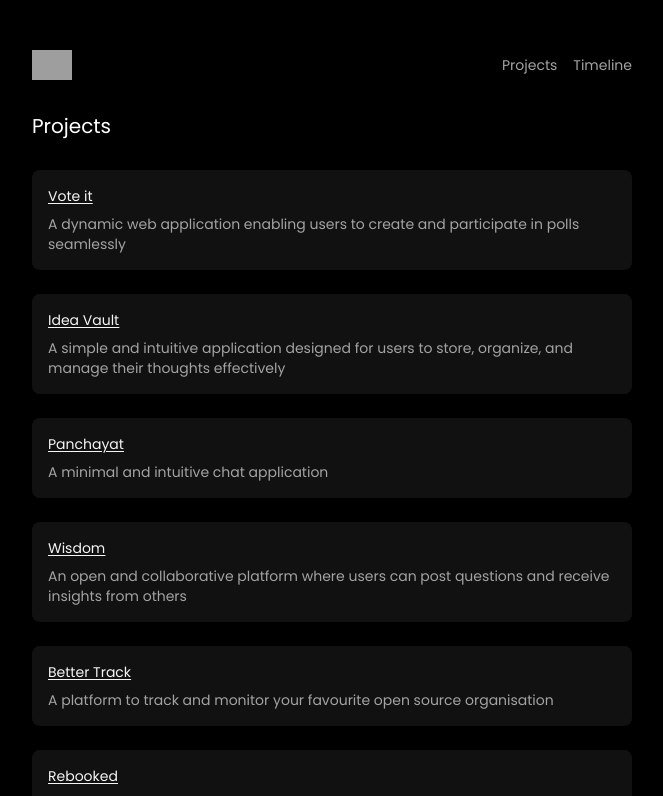
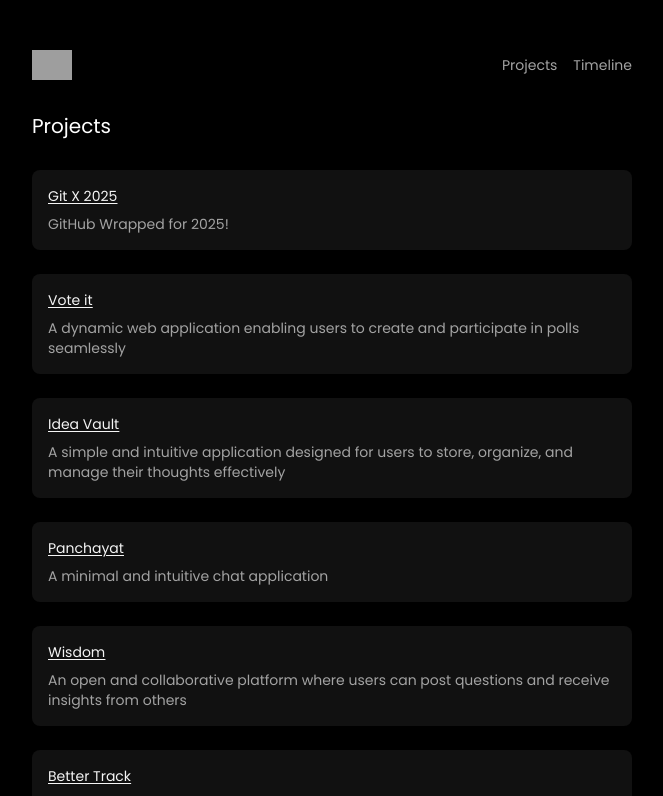
Before and after one commit to abhix4/portfolio, a Next.js app: page /projects in a window 1280 px wide. Shown: the top 796 px of the page, without its empty margins (308-971 px from the left). Built offline with nearby package versions, Linux system fonts and the light colour scheme; grey boxes are pictures that could not be loaded; a web font is replaced by a local one.

Commit message:
new project

```diff
--- a/app/projects/page.tsx
+++ b/app/projects/page.tsx
@@ -1,6 +1,14 @@
 import ProjectCard from "../_components/ProjectCard";
 
 const dummy = [
+    {
+    title:"Git X 2025",
+    link:"https://ghwrap.vercel.app/",
+    url:"/assets/p.png",
+    desc:"GitHub Wrapped for 2025!",
+    git:"https://github.com/Abhiifour/VoteIt",
+    tech:"ReactJs • TailwindCSS • Firebase • Javascript "
+  },
   {
     title:"Vote it",
     link:"https://voteit.abhiifour.xyz",
```
